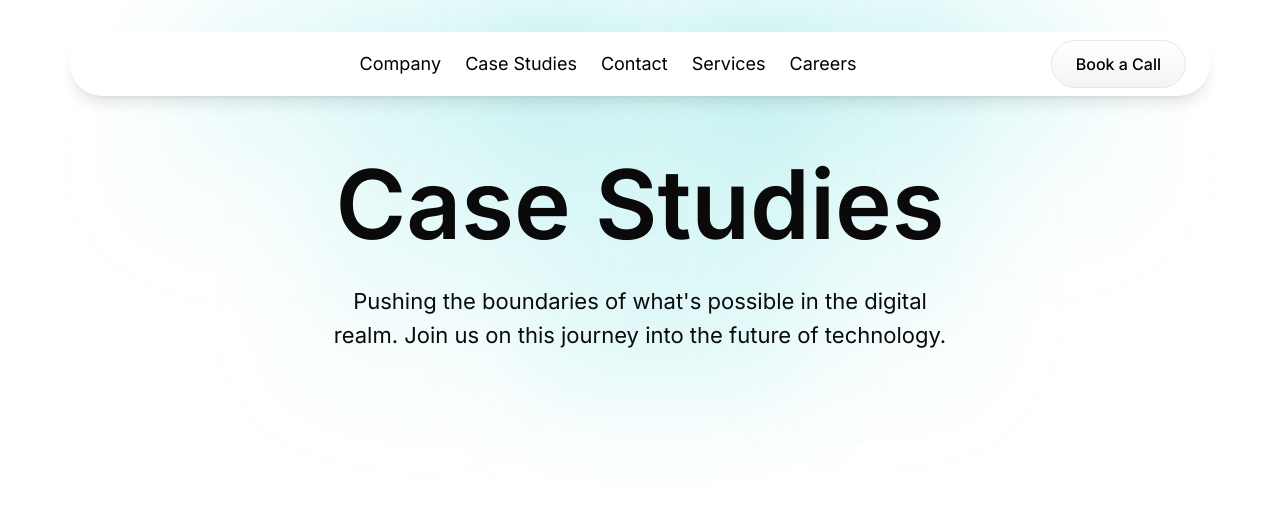
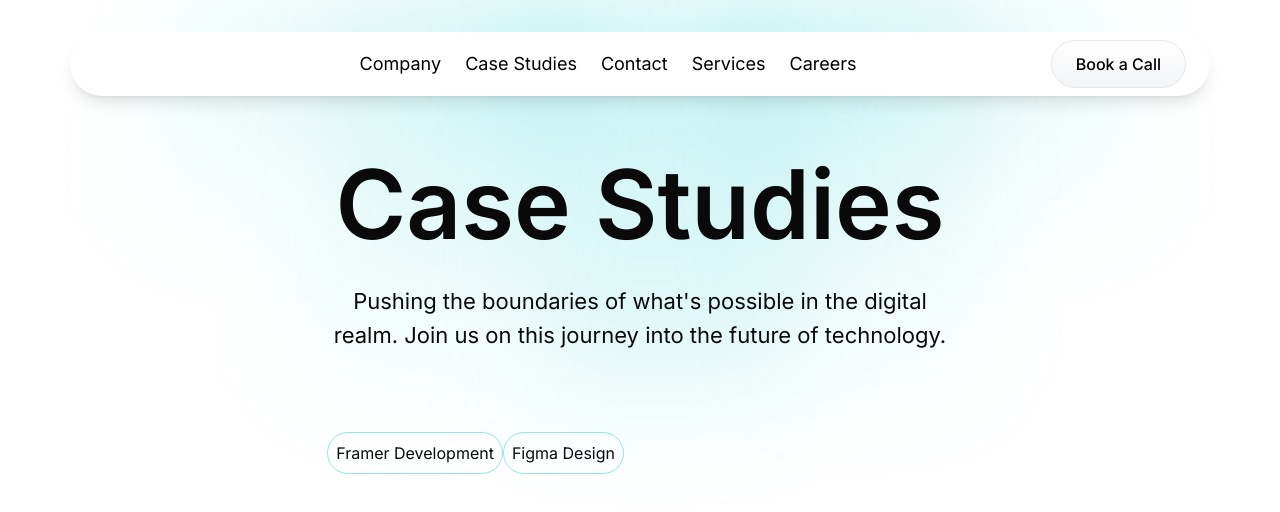
Before and after one commit to Roshen-Perera/ceylon-developers-portfolio, a Next.js app: page /case in a window 1280 px wide. Shown: the top 512 px of the page. Built offline with nearby package versions, Linux system fonts and the light colour scheme.

Commit message:
Add Studies component to Case Studies page for enhanced content display

```diff
--- a/app/case/page.tsx
+++ b/app/case/page.tsx
@@ -1,5 +1,6 @@
 import BlueGlow from "@/components/blueGlow";
 import NavBar from "@/components/navBar";
+import Studies from "@/components/studies";
 import React from "react";
 
 const Page = () => {
@@ -18,6 +19,7 @@ const Page = () => {
           </p>
         </div>
       </div>
+      <Studies />
     </div>
   );
 };
```
